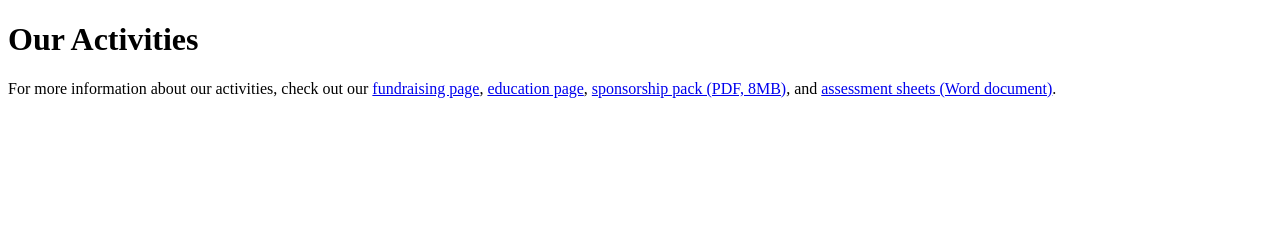
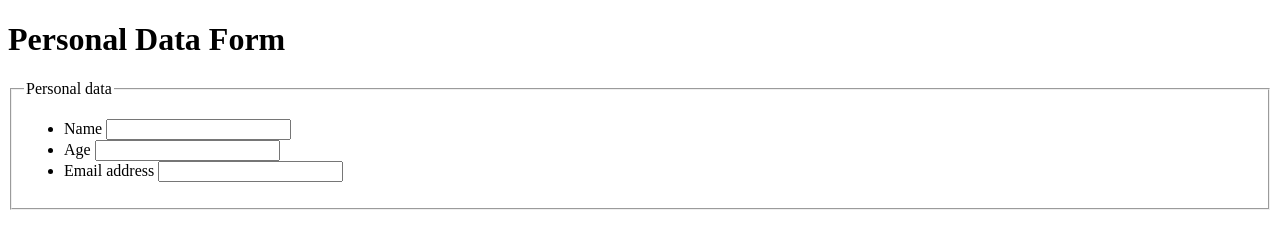
Before and after one commit to abiolasandbox/Assignment-2.9---HTML-Accessibility-Repair, a plain HTML site: page MDN tasks 2.html in a window 1280 px wide. Drawn offline with Linux system fonts and the light colour scheme.

Commit message:
Update page title and add personal data form
Replaced the title and header to reflect a personal data form. Added a form with fields for name, age, and email address.

```diff
--- a/MDN tasks 2.html
+++ b/MDN tasks 2.html
@@ -3,16 +3,28 @@
 <head>
   <meta charset="utf-8">
   <meta name="viewport" content="width=device-width, initial-scale=1">
-  <title>Our Activities</title>
+  <title>Personal Data Form</title>
 </head>
 <body>
-  <h1>Our Activities</h1>
-  <p>
-    For more information about our activities, check out our
-    <a href="/fundraising" target="_blank">fundraising page</a>,
-    <a href="/education" target="_blank">education page</a>,
-    <a href="/resources/sponsorship.pdf" target="_blank">sponsorship pack (PDF, 8MB)</a>,
-    and <a href="/resources/assessments.docx" target="_blank">assessment sheets (Word document)</a>.
-  </p>
+  <h1>Personal Data Form</h1>
+  <form>
+    <fieldset>
+      <legend>Personal data</legend>
+      <ul>
+        <li>
+          <label for="name">Name</label>
+          <input type="text" name="name" id="name">
+        </li>
+        <li>
+          <label for="age">Age</label>
+          <input type="number" name="age" id="age">
+        </li>
+        <li>
+          <label for="email">Email address</label>
+          <input type="email" name="email" id="email">
+        </li>
+      </ul>
+    </fieldset>
+  </form>
 </body>
 </html>
```
